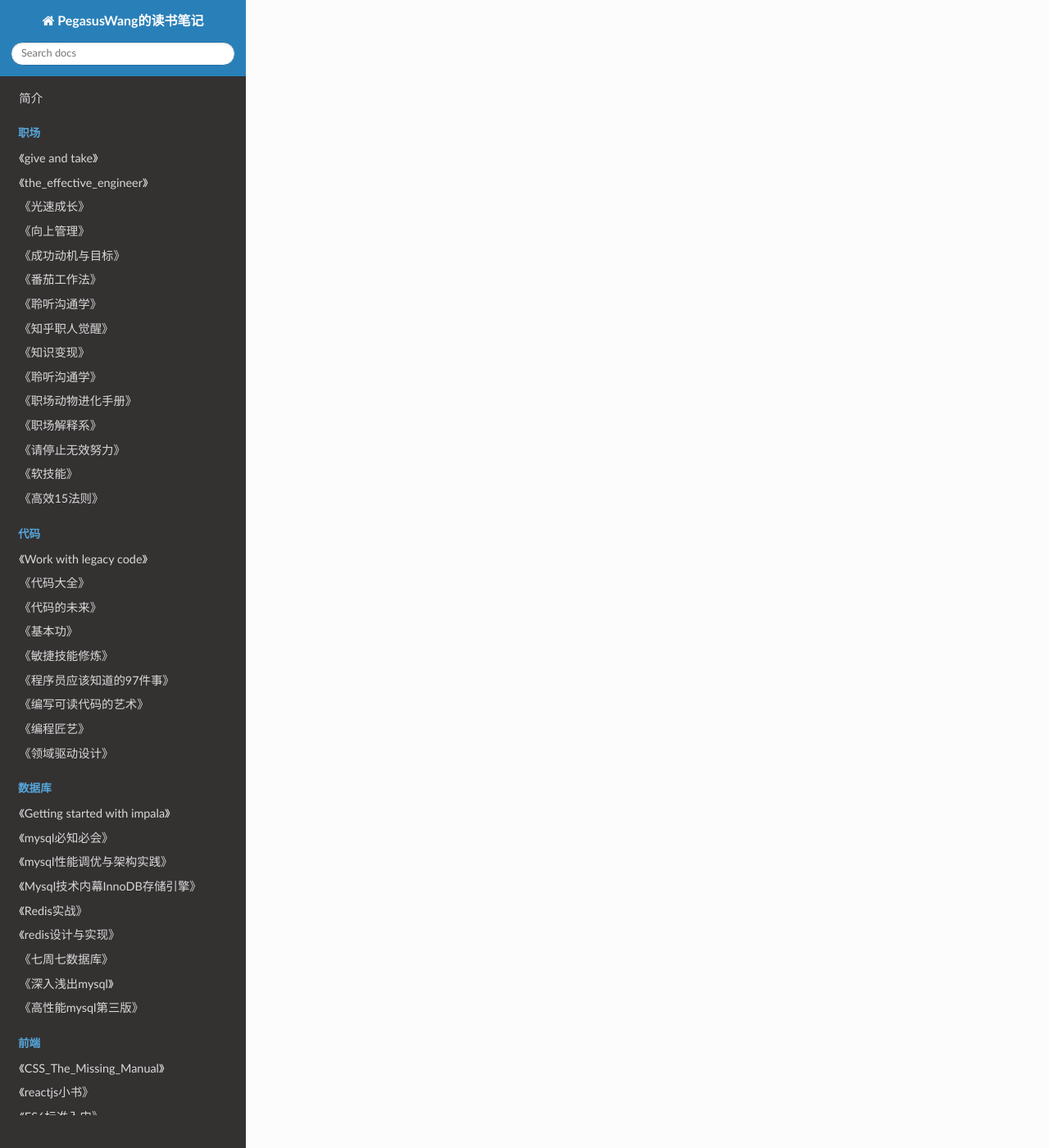
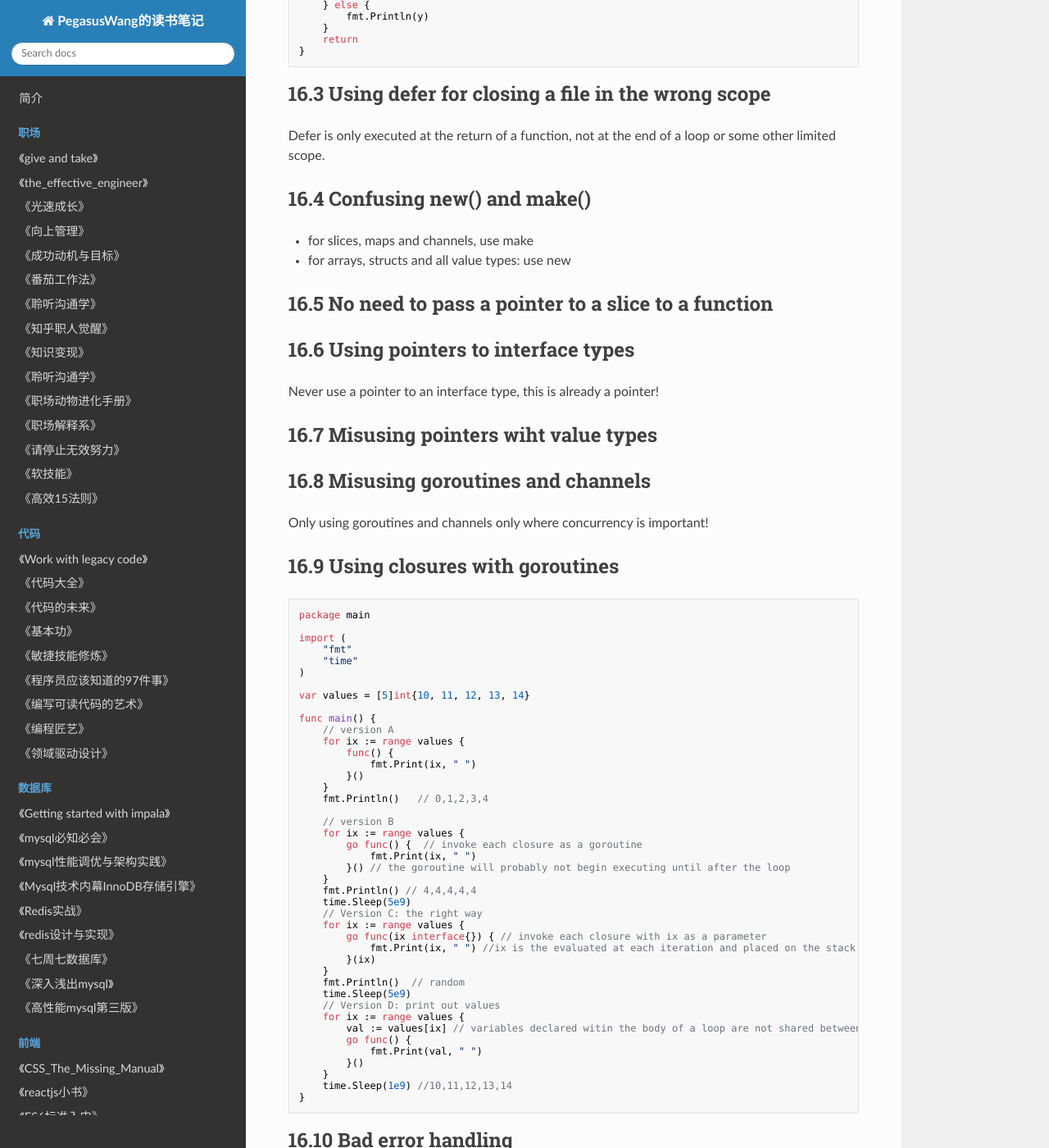
Before and after one commit to PegasusWang/booknotes, an MkDocs documentation site: the page built from docs/golang/the_way_to_go/book.md, in a window 1280 px wide and 1400 px high, scrolled down 14904 px. Shown: the whole window at 82% size. Built offline with MkDocs 1.6.1, drawn with Linux system fonts in a browser that asks for light colours; nearby versions of some CDN libraries; old or Windows-style settings are respelled for this version of MkDocs; some of the changed text lies outside the part shown.

Commit message:
common go pitfalls or mistakes

````diff
--- a/docs/golang/the_way_to_go/book.md
+++ b/docs/golang/the_way_to_go/book.md
@@ -856,3 +856,144 @@ we can also use a backend goroutine for the sequential execution of anonymous fu
 
 
 # 16 Common Go Pitfalls or Mistakes
+
+## 16.1 Hiding(shadowing) a variable by misusing short declaration
+
+```
+var remeber bool = false
+if somehting {
+	remeber := true // use = not :=
+}
+// use member
+
+
+func shadow() (err error) {
+	x, err := check1() // x is created, err is assigned to
+	if err != nil {
+		return   // err correctly returned
+	}
+	if y, err := check2(x); err !=nil { //y and inner err are created
+		return // inner err shadows err so nil is wrongly returned!
+	} else {
+		fmt.Println(y)
+	}
+	return
+}
+
+```
+
+## 16.2 Misusing strings
+mind that strings in go(like java and python) are immutable, Do not use a + b in a for loop,
+intead one should use a bytes.Buffer to accumulate string content.
+
+```
+func shadow() (err error) {
+	x, err := check1() // x is created, err is assigned to
+	if err != nil {
+		return   // err correctly returned
+	}
+	if y, err := check2(x); err !=nil { //y and inner err are created
+		return // inner err shadows err so nil is wrongly returned!
+	} else {
+		fmt.Println(y)
+	}
+	return
+}
+```
+
+## 16.3 Using defer for closing a file in the wrong scope
+
+Defer is only executed at the return of a function, not at the end of a loop or some other limited scope.
+
+## 16.4 Confusing new() and make()
+
+- for slices, maps and channels, use make
+- for arrays, structs and all value types: use new
+
+## 16.5 No need to pass a pointer to a slice to a function
+
+## 16.6 Using pointers to interface types
+
+Never use a pointer to an interface type, this is already a pointer!
+
+## 16.7 Misusing pointers wiht value types
+
+## 16.8 Misusing goroutines and channels
+Only using goroutines and channels only where concurrency is important!
+
+## 16.9 Using closures with goroutines
+
+```
+package main
+
+import (
+	"fmt"
+	"time"
+)
+
+var values = [5]int{10, 11, 12, 13, 14}
+
+func main() {
+	// version A
+	for ix := range values {
+		func() {
+			fmt.Print(ix, " ")
+		}()
+	}
+	fmt.Println()   // 0,1,2,3,4
+
+	// version B
+	for ix := range values {
+		go func() {  // invoke each closure as a goroutine
+			fmt.Print(ix, " ")
+		}() // the goroutine will probably not begin executing until after the loop
+	}
+	fmt.Println() // 4,4,4,4,4
+	time.Sleep(5e9)
+	// Version C: the right way
+	for ix := range values {
+		go func(ix interface{}) { // invoke each closure with ix as a parameter
+			fmt.Print(ix, " ") //ix is the evaluated at each iteration and placed on the stack of goroutine
+		}(ix)
+	}
+	fmt.Println()  // random
+	time.Sleep(5e9)
+	// Version D: print out values
+	for ix := range values {
+		val := values[ix] // variables declared witin the body of a loop are not shared between iterations
+		go func() {
+			fmt.Print(val, " ")
+		}()
+	}
+	time.Sleep(1e9) //10,11,12,13,14
+}
+```
+
+## 16.10 Bad error handling
+
+wrap your error conditions in a closure wherever possible, like in the following example.
+
+
+```
+// seperate error checking, error reporting, and normal program logic
+
+func httpRequestHandler(w http.ResponseWriter, req *http.Request) {
+	err := func() error {
+		if req.Method != "GET"{
+			return errors.New("expected GET")
+		}
+		if input := paraseInput(req); input != "command" {
+			return errors.New("malformed command")
+		}
+	}()
+	// other error conditions can be tested here
+	if err != nil {
+		w.WriteHeader(400)
+		io.WriterString(w, err)
+		return
+	}
+	doSomething() //
+}
+```
+
+# 17 Go Language Patterns
````
